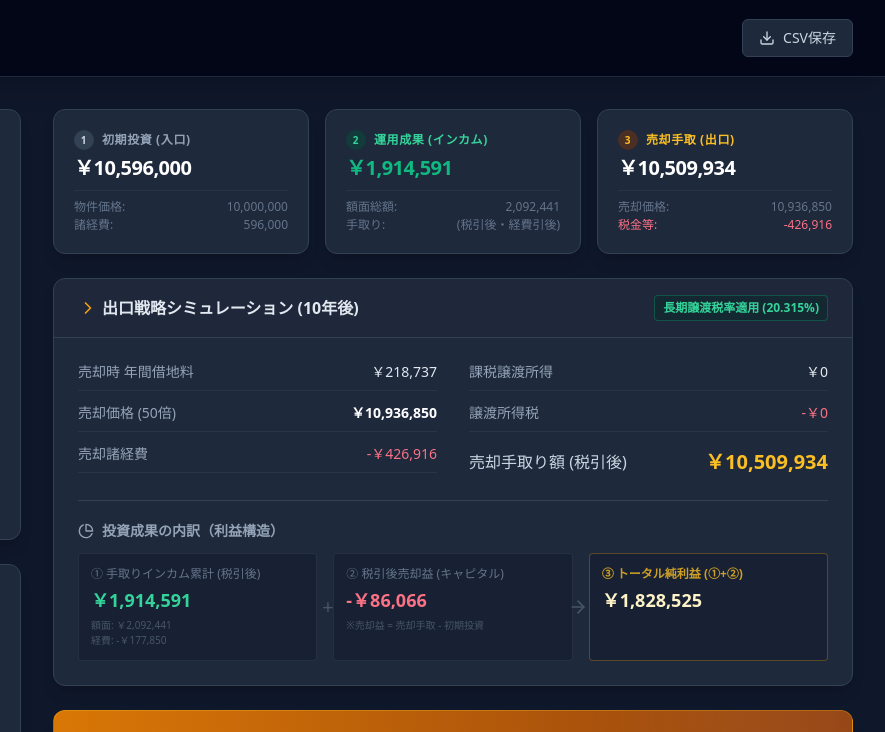
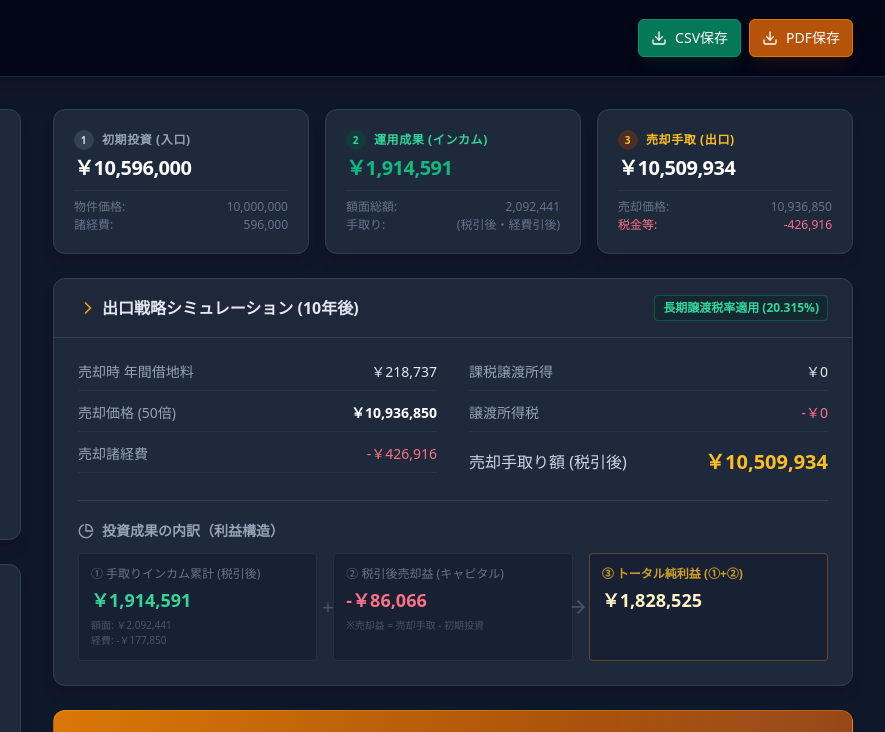
Before and after one commit to yuto-app/military-land-investment-simulator, a plain HTML site: page index.html in a window 1280 px wide. Shown: the top 732 px of the page, 395-1280 px from the left. Drawn offline with nearby package versions, Linux system fonts and the light colour scheme.

Commit message:
Update index.html

```diff
--- a/index.html
+++ b/index.html
@@ -11,6 +11,10 @@
     <!-- Chart.js (グラフ用) -->
     <script src="https://cdn.jsdelivr.net/npm/chart.js"></script>
 
+    <!-- PDF生成用ライブラリ -->
+    <script src="https://cdnjs.cloudflare.com/ajax/libs/html2canvas/1.4.1/html2canvas.min.js"></script>
+    <script src="https://cdnjs.cloudflare.com/ajax/libs/jspdf/2.5.1/jspdf.umd.min.js"></script>
+
     <style>
         /* 数値入力のスピンボタン（矢印）を消す設定 */
         input[type="number"]::-webkit-inner-spin-button,
@@ -22,6 +26,12 @@
             -moz-appearance: textfield;
         }
         [v-cloak] { display: none; }
+
+        /* PDF生成時に背景を白くするためのクラス */
+        .pdf-bg-white {
+            background-color: #0f172a !important; /* ダークモード背景を維持 */
+            color: #f1f5f9 !important;
+        }
     </style>
 </head>
 <body class="bg-slate-900 text-slate-100 font-sans selection:bg-amber-500 selection:text-white pb-12">
@@ -40,16 +50,22 @@
                         <p class="text-xs text-amber-500 font-bold tracking-wider uppercase">損益シミュレーター</p>
                     </div>
                 </div>
-                <button @click="saveCSV" class="flex items-center space-x-2 bg-slate-800 hover:bg-slate-700 text-slate-300 px-4 py-2 rounded-md transition text-sm font-medium border border-slate-700 active:scale-95">
-                    <!-- Download Icon -->
-                    <svg xmlns="http://www.w3.org/2000/svg" width="16" height="16" viewBox="0 0 24 24" fill="none" stroke="currentColor" stroke-width="2" stroke-linecap="round" stroke-linejoin="round"><path d="M21 15v4a2 2 0 0 1-2 2H5a2 2 0 0 1-2-2v-4"/><polyline points="7 10 12 15 17 10"/><line x1="12" x2="12" y1="15" y2="3"/></svg>
-                    <span class="hidden sm:inline">CSV保存</span>
-                    <span class="sm:hidden">保存</span>
-                </button>
+                <div class="flex space-x-2">
+                    <button @click="saveCSV" class="flex items-center space-x-2 bg-emerald-700 hover:bg-emerald-600 text-white px-3 py-2 rounded-md transition text-sm font-medium border border-emerald-600 shadow-lg shadow-emerald-900/20 active:scale-95">
+                        <!-- Download Icon (Same for CSV) -->
+                        <svg xmlns="http://www.w3.org/2000/svg" width="16" height="16" viewBox="0 0 24 24" fill="none" stroke="currentColor" stroke-width="2" stroke-linecap="round" stroke-linejoin="round"><path d="M21 15v4a2 2 0 0 1-2 2H5a2 2 0 0 1-2-2v-4"/><polyline points="7 10 12 15 17 10"/><line x1="12" x2="12" y1="15" y2="3"/></svg>
+                        <span>CSV保存</span>
+                    </button>
+                    <button @click="savePDF" class="flex items-center space-x-2 bg-amber-700 hover:bg-amber-600 text-white px-3 py-2 rounded-md transition text-sm font-medium border border-amber-600 shadow-lg shadow-amber-900/20 active:scale-95">
+                        <!-- Download Icon (Unified) -->
+                        <svg xmlns="http://www.w3.org/2000/svg" width="16" height="16" viewBox="0 0 24 24" fill="none" stroke="currentColor" stroke-width="2" stroke-linecap="round" stroke-linejoin="round"><path d="M21 15v4a2 2 0 0 1-2 2H5a2 2 0 0 1-2-2v-4"/><polyline points="7 10 12 15 17 10"/><line x1="12" x2="12" y1="15" y2="3"/></svg>
+                        <span>PDF保存</span>
+                    </button>
+                </div>
             </div>
         </header>
 
-        <main class="max-w-7xl mx-auto px-4 sm:px-6 lg:px-8 py-8">
+        <main class="max-w-7xl mx-auto px-4 sm:px-6 lg:px-8 py-8" id="print-area">
             <div class="grid grid-cols-1 lg:grid-cols-12 gap-8">
 
                 <!-- Left Column: Inputs -->
@@ -640,12 +656,66 @@
                     document.body.removeChild(link);
                 };
 
+                // PDF保存機能
+                const savePDF = async () => {
+                    const element = document.getElementById('print-area');
+                    if (!element) return;
+
+                    // 一時的にスタイル調整（PDF化の際に背景色などを調整）
+                    const originalBg = element.style.backgroundColor;
+                    element.classList.add('pdf-bg-white');
+
+                    try {
+                        const canvas = await html2canvas(element, {
+                            scale: 2, // 高解像度化
+                            useCORS: true,
+                            backgroundColor: '#0f172a', // 背景色を指定
+                            logging: false,
+                            windowWidth: 1280 // Force desktop view for capture
+                        });
+
+                        const imgData = canvas.toDataURL('image/png');
+                        const { jsPDF } = window.jspdf;
+
+                        // A4サイズ (mm)
+                        const pdf = new jsPDF('l', 'mm', 'a4');
+                        const pdfWidth = pdf.internal.pageSize.getWidth();
+                        const pdfHeight = pdf.internal.pageSize.getHeight();
+
+                        const imgWidth = canvas.width;
+                        const imgHeight = canvas.height;
+
+                        // アスペクト比を維持してPDFの幅に合わせる
+                        const ratioWidth = pdfWidth / imgWidth;
+                        const ratioHeight = pdfHeight / imgHeight;
+                        const ratio = Math.min(ratioWidth, ratioHeight) * 0.95; // 0.95 for margins
+
+                        const finalWidth = imgWidth * ratio;
+                        const finalHeight = imgHeight * ratio;
+
+                        // Center the image
+                        const x = (pdfWidth - finalWidth) / 2;
+                        const y = (pdfHeight - finalHeight) / 2;
+
+                        pdf.addImage(imgData, 'PNG', x, y, finalWidth, finalHeight);
+                        pdf.save(`軍用地シミュレーション結果_${new Date().toISOString().slice(0,10)}.pdf`);
+
+                    } catch (error) {
+                        console.error('PDF generation failed:', error);
+                        alert('PDFの作成に失敗しました。');
+                    } finally {
+                        // スタイルを戻す
+                        element.classList.remove('pdf-bg-white');
+                    }
+                };
+
                 return {
                     inputs,
                     simulationResults,
                     formatNumber,
                     formatCurrency,
-                    saveCSV
+                    saveCSV,
+                    savePDF
                 };
             }
         }).mount('#app');
```
